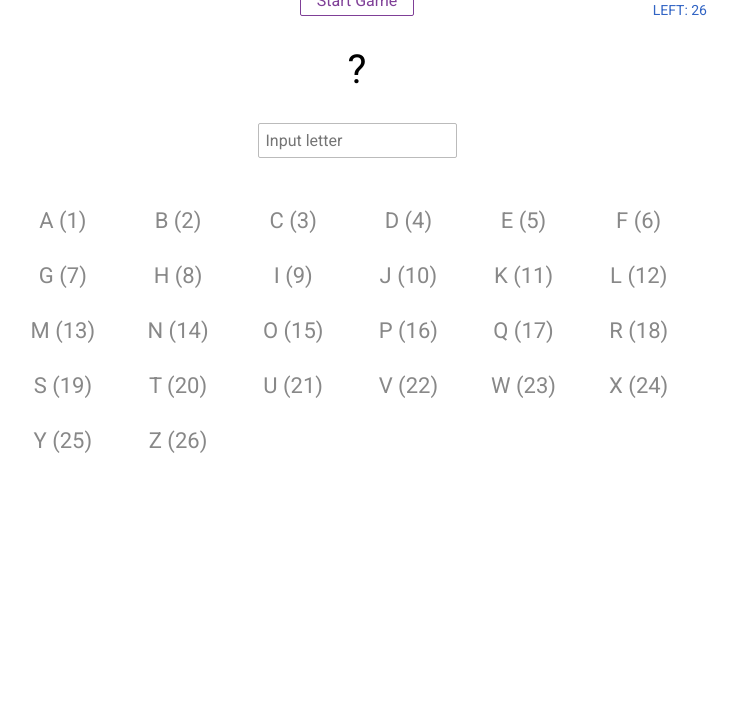
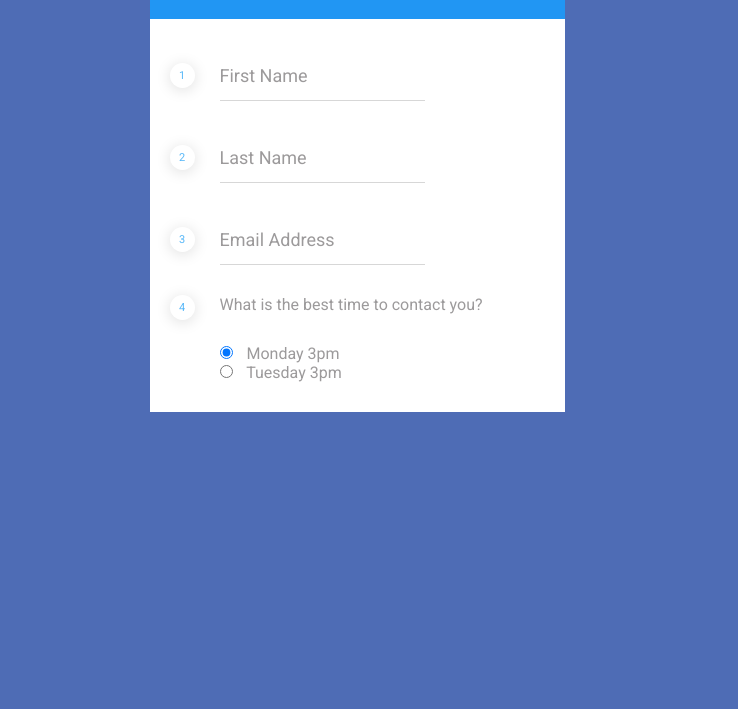
Before and after one commit to milosptr/FE-developer, a plain HTML site: page index.html in a window 1280 px wide. Shown: the part 91-800 px from the top of the page, without its empty margins (283-1021 px from the left). Drawn offline with nearby package versions, Linux system fonts and the light colour scheme.

Commit message:
Add files via upload

```diff
--- a/css/style.css
+++ b/css/style.css
@@ -1,121 +1,129 @@
 * {
+    outline: none;
     margin: 0;
     padding: 0;
+    font-family: 'Roboto', sans-serif;
     box-sizing: border-box;
-    font-family: "Roboto", sans-serif;
-    font-size: 14px;
-    outline: none;
 }
 
-.hide {
-    display: none;
+body {
+    background-color: #4E6CB5;
 }
 
-#settings,
-#game {
-    position: relative;
-    max-width: 700px;
+#form-holder {
+    max-width: 415px;
     width: 100%;
     margin: auto;
-    margin-top: 30px;
 }
 
-#score {
-    position: absolute;
-    right: 0;
-    top: 0;
-    text-transform: uppercase;
-    text-align: right;
+
+.form-header {
+    display: flex;
+    -webkit-display: flex;
+    align-items: center;
+    -webkit-align-items: center;
+    background-color: #2196F3;
+    padding: 35px 20px;
+    color: #fff;
 }
 
-#score p {
-    color: #666;
-}
-
-.hit {
-    color: #29AB91!important;
-}
-
-.miss {
-    color: #E92614!important;
-}
-
-#score .left {
-    color: rgb(49, 100, 196);
-}
-
-#score p,
-#score div {
-    margin-bottom: 5px;
-}
-
-#settings .level {
+.form-progress {
+    margin-right: 16px;
+    border: 2px solid #92CBF9;
+    border-radius: 50%;
+    font-size: 12px;
+    width: 35px;
+    height: 35px;
     display: flex;
     -webkit-display: flex;
+    align-items: center;
+    -webkit-align-items: center;
     justify-content: center;
     -webkit-justify-content: center;
 }
 
-#settings .level span {
-    margin-right: 50px;
+.form-title p:first-child {
+    font-size: 13px;
 }
 
-#settings .level input {
-    cursor: pointer;
+.form-title p:last-child {
+    font-size: 22px;
 }
 
-#settings .start-btn {
-    margin-top: 30px;
-    text-align: center;
+.form-body {
+    background-color: #fff;
+    padding: 0 20px;
 }
 
-#settings .start-btn button {
-    font-size: 16px;
-    border: 1px solid #7f3f97;
-    background: #fff;
-    color: #7f3f97;
-    padding: 5px 16px;
-    border-radius: 2px;
-    cursor: pointer;
+.form-group {
+    display: flex;
+    -webkit-display: flex;
+    align-items: center;
+    -webkit-align-items: center;
+    padding-top: 30px;
 }
 
-#settings button.stop {
-    color: #E92614;
-    border-color: #E92614;
+.form-group.align-items-top {
+    align-items: flex-start;
+    -webkit-align-items: flex-start;
 }
 
-#settings button.restart {
-    color: orange;
-    border-color: orange;
+.form-group:last-child {
+    padding-bottom: 30px;
 }
 
-#game .target {
-    font-size: 40px;
+.validation {
+    width: 25px;
+    height: 25px;
+    display: flex;
+    -webkit-display: flex;
+    align-items: center;
+    -webkit-align-items: center;
+    justify-content: center;
+    -webkit-justify-content: center;
+    box-shadow: 0 2px 15px #00000022;
+    border-radius: 50%;
     text-align: center;
+    font-size: 11px;
+    color: #59B8F8;
+    margin-right: 25px;
 }
 
-#game .user-input {
-    text-align: center;
-    margin-top: 30px;
+.input-box {
+    position: relative;
+    color: #9C9A9B;
 }
 
-#game .user-input input {
-    font-size: 16px;
-    padding: 7px;
-    border: 1px solid #bbb;
-    border-radius: 2px;
+.input-box label {
+    position: absolute;
+    bottom: 15px;
+    font-size: 18px;
+    -webkit-transition: all .3s ease-in-out;
+    transition: all .3s ease-in-out;
 }
 
-#game .letters {
-    width: 100%;
-    margin-top: 50px
+.input-box label.active {
+    bottom: 40px;
+    left: 0;
+    font-size: 12px;
 }
 
-#game .letters .letter {
-    display: inline-block;
-    width: calc(16.67% - 5px);
+.input-box input {
+    font-size: 18px;
+    color: #9C9A9B;
+    padding: 15px 0;
+    border: none;
+    border-bottom: 1px solid #D7D7D7;
+}
+
+.input-box input:focus {
+    color: #2296F3;
+}
+
+.contact-title {
     margin-bottom: 30px;
-    font-size: 22px;
-    text-align: center;
-    color: #888;
 }
+
+.input-box input[type=radio]{
+    margin-right: 10px;
+}
--- a/index.html
+++ b/index.html
@@ -5,70 +5,71 @@
         <meta charset="UTF-8" />
         <meta name="viewport" content="width=device-width, initial-scale=1.0, user-scalable=no">
 
-        <title>Letter Game</title>
+        <title>Form Flow</title>
 
         <!-- stylesheets -->
         <link href="https://fonts.googleapis.com/css?family=Roboto" rel="stylesheet">
         <link rel="stylesheet" href="css/style.css">
+
+        <!-- javascripts  -->
+        <script
+  src="https://code.jquery.com/jquery-3.3.1.slim.min.js"
+  integrity="sha256-3edrmyuQ0w65f8gfBsqowzjJe2iM6n0nKciPUp8y+7E="
+  crossorigin="anonymous"></script>
+  <script src="js/form.js"></script>
     </head>
     <body>
-        <section id="settings">
-            <div class="level">
-                <span><input type="radio" name="level" value="5000" /> Easy</span>
-                <span><input type="radio" name="level" value="3500" checked/> Medium</span>
-                <span><input type="radio" name="level" value="2000" /> Hard</span>
+        <section id="form-holder">
+            <div class="form-header">
+                <div class="form-progress">
+                    0%
+                </div>
+                <div class="form-title">
+                    <p>New York State</p>
+                    <p>Request for Contact</p>
+                </div>
             </div>
-            <div class="start-btn">
-                <button onclick="StartGame()" class="start">Start Game</button>
-                <button onclick="StopGame()" class="stop" hidden>Stop Game</button>
-                <button onclick="RestartGame()" class="restart" hidden>Restart Game</button>
-            </div>
-            <div id="score">
-                <p>Score</p>
-                <div class="hit">Hit: <span>0</span></div>
-                <div class="miss">Miss: <span>0</span></div>
-                <div class="left">Left: <span>26</span></div>
+            <div class="form-body">
+                <form action="#">
+                    <div class="form-group">
+                        <div class="validation">
+                            <span>1</span>
+                        </div>
+                        <div class="input-box">
+                            <label for="first-name">First Name</label>
+                            <input type="text" name="first-name" />
+                        </div>
+                    </div>
+                    <div class="form-group">
+                        <div class="validation">
+                            <span>2</span>
+                        </div>
+                        <div class="input-box">
+                            <label for="last-name">Last Name</label>
+                            <input type="text" name="last-name" />
+                        </div>
+                    </div>
+                    <div class="form-group">
+                        <div class="validation">
+                            <span>3</span>
+                        </div>
+                        <div class="input-box">
+                            <label for="email">Email Address</label>
+                            <input type="text" name="email" />
+                        </div>
+                    </div>
+                    <div class="form-group align-items-top">
+                        <div class="validation">
+                            <span>4</span>
+                        </div>
+                        <div class="input-box">
+                            <p class="contact-title">What is the best time to contact you?</p>
+                            <p><input type="radio" name="contact-time" checked /> Monday 3pm</p>
+                            <p><input type="radio" name="contact-time" /> Tuesday 3pm</p>
+                        </div>
+                    </div>
+                </form>
             </div>
         </section>
-        <section id="game">
-            <div class="target">
-                ?
-            </div>
-            <div class="user-input">
-                <input type="text" name="input" placeholder="Input letter" />
-            </div>
-            <div class="letters">
-                <div class="letter">A (1)</div>
-                <div class="letter">B (2)</div>
-                <div class="letter">C (3)</div>
-                <div class="letter">D (4)</div>
-                <div class="letter">E (5)</div>
-                <div class="letter">F (6)</div>
-                <div class="letter">G (7)</div>
-                <div class="letter">H (8)</div>
-                <div class="letter">I (9)</div>
-                <div class="letter">J (10)</div>
-                <div class="letter">K (11)</div>
-                <div class="letter">L (12)</div>
-                <div class="letter">M (13)</div>
-                <div class="letter">N (14)</div>
-                <div class="letter">O (15)</div>
-                <div class="letter">P (16)</div>
-                <div class="letter">Q (17)</div>
-                <div class="letter">R (18)</div>
-                <div class="letter">S (19)</div>
-                <div class="letter">T (20)</div>
-                <div class="letter">U (21)</div>
-                <div class="letter">V (22)</div>
-                <div class="letter">W (23)</div>
-                <div class="letter">X (24)</div>
-                <div class="letter">Y (25)</div>
-                <div class="letter">Z (26)</div>
-            </div>
-        </section>
-
-
-        <!-- Scripts -->
-        <script src="js/gamescript.js"></script>
     </body>
 </html>
--- /dev/null
+++ b/js/form.js
@@ -0,0 +1,32 @@
+jQuery(document).ready(function(){
+
+    // active label
+    jQuery('input').focus(function(){
+        jQuery(this).closest('div').find('label').addClass('active');
+    }).blur(function(){
+        if(jQuery(this).val().length === 0)
+            jQuery(this).closest('div').find('label').removeClass('active');
+        else
+           { var progress = jQuery('label.active').length*25;
+            var currProgress = parseInt(document.querySelector('.form-progress').innerText.slice(0,-1));
+            //progress = progress - currProgress;
+
+            progressCounter(currProgress, progress);
+            //document.querySelector('.form-progress').innerText =  progress+currProgress+ "%";
+                    }
+    });
+
+    // Progress function (counter)
+    function progressCounter(start, end){
+        var diff = end - start;
+        var curr = start;
+        var inc = end > start ? 1 : -1;
+
+        var timer = setInterval(function(){
+            curr += inc;
+            var el = document.querySelector('.form-progress');
+            el.innerText = curr + "%";
+            if( curr == end) clearInterval(timer);
+        }, 100);
+    }
+});
```
